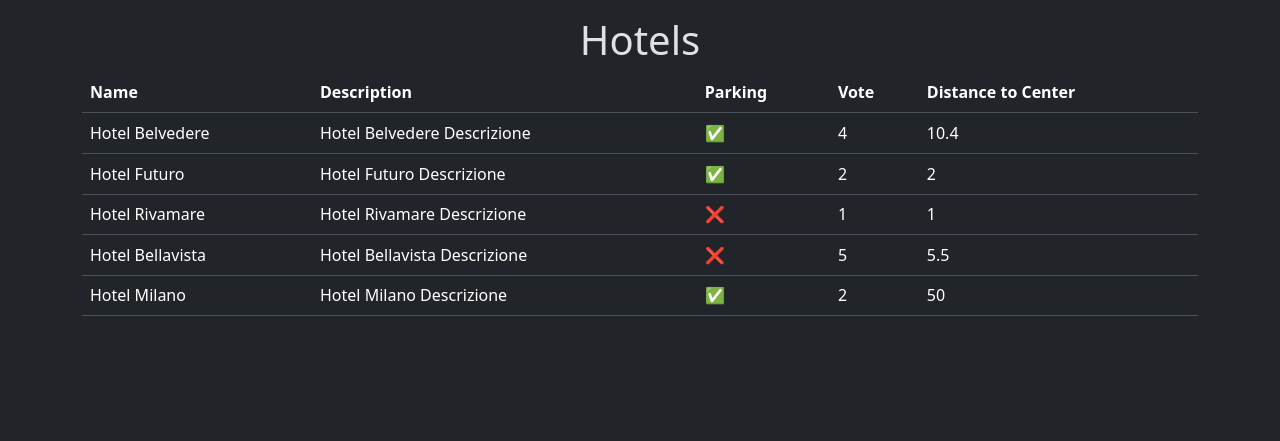
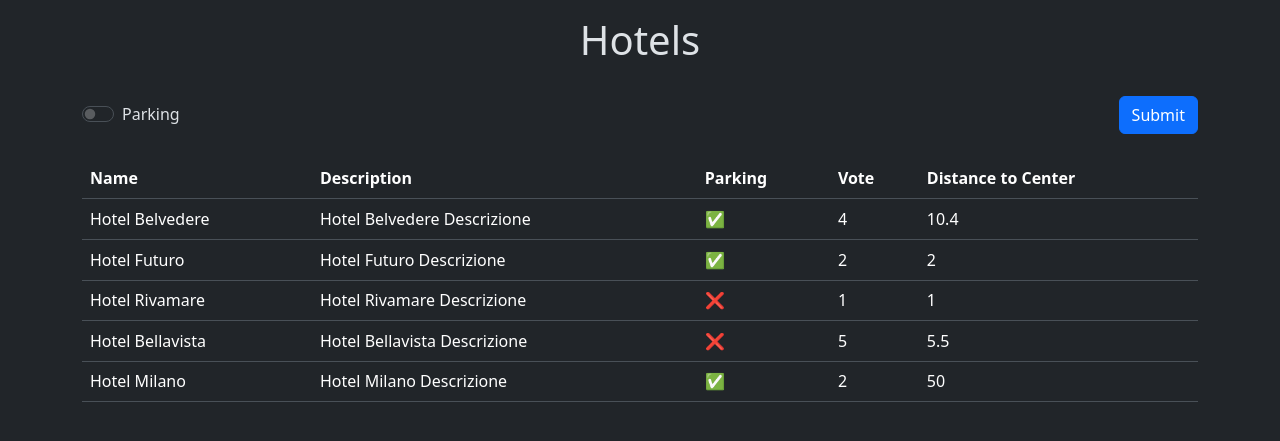
Before and after one commit to lorussogiacomoluca/php-hotel, a PHP site: page / in a window 1280 px wide. Shown: the top 441 px of the page. Run offline with PHP 8.4, Linux system fonts and the light colour scheme.

Commit message:
[UPD} Parking filter

```diff
--- a/index.php
+++ b/index.php
@@ -40,21 +40,44 @@
 
 ];
 
+if (isset($_GET['park_filter'])) {
+  $filtred = [];
+  foreach ($hotels as $hotel) {
+    if ($hotel['parking'] === true) {
+      $filtred[] = $hotel;
+    }
+  }
+  $hotels = $filtred;
+}
+
 ?>
 
 <!DOCTYPE html>
 <html lang="en">
+
 <head>
   <meta charset="UTF-8">
   <meta name="viewport" content="width=device-width, initial-scale=1.0">
   <title>Hotels</title>
   <link href="https://cdn.jsdelivr.net/npm/bootstrap@5.3.7/dist/css/bootstrap.min.css" rel="stylesheet" integrity="sha384-LN+7fdVzj6u52u30Kp6M/trliBMCMKTyK833zpbD+pXdCLuTusPj697FH4R/5mcr" crossorigin="anonymous">
 </head>
+
 <body data-bs-theme="dark">
   <div class="container mt-3">
     <div class="row ">
       <div class="col text-center">
         <h1>Hotels</h1>
+      </div>
+    </div>
+    <div class="row my-4">
+      <div class="col">
+        <form class="d-flex justify-content-between align-items-center" method="GET" action="./index.php">
+          <div class="form-check form-switch">
+            <input class="form-check-input" type="checkbox" role="switch" id="switchCheckDefault" name="park_filter">
+            <label class="form-check-label" for="switchCheckDefault">Parking</label>
+          </div>
+          <button type="submit" class="btn btn-primary">Submit</button>
+        </form>
       </div>
     </div>
     <div class="row">
@@ -71,12 +94,12 @@
           </thead>
           <tbody>
             <?php
-      foreach($hotels as $hotel){
+            foreach ($hotels as $hotel) {
               echo '<tr>';
               foreach ($hotel as $key => $value) {
-          if($key === 'parking'){
+                if ($key === 'parking') {
                   echo $value ? '<td>✅</td> ' : '<td>❌</td> ';
-          } else{
+                } else {
                   echo "
           <td> $value </td>";
                 }
@@ -92,4 +115,5 @@
   </div>
   <script src="https://cdn.jsdelivr.net/npm/bootstrap@5.3.7/dist/js/bootstrap.bundle.min.js" integrity="sha384-ndDqU0Gzau9qJ1lfW4pNLlhNTkCfHzAVBReH9diLvGRem5+R9g2FzA8ZGN954O5Q" crossorigin="anonymous"></script>
 </body>
+
 </html>
```
Lines whose indentation alone changed are shown as unchanged.
